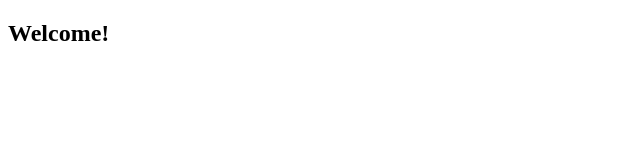
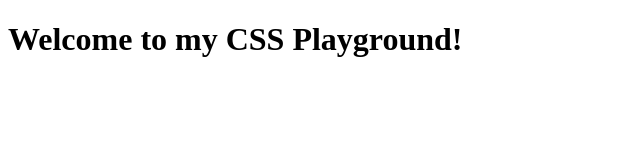
Before and after one commit to dav-u/css-tests, a plain HTML site: page index.html in a window 1280 px wide. Shown: the whole page, without its empty margins (0-640 px from the left). Drawn offline with Linux system fonts and the light colour scheme.

Commit message:
Change heading

```diff
--- a/index.html
+++ b/index.html
@@ -7,6 +7,6 @@
     <title>Document</title>
 </head>
 <body>
-    <h2>Welcome!</h2>
+    <h1>Welcome to my CSS Playground!</h1>
 </body>
 </html>
```
